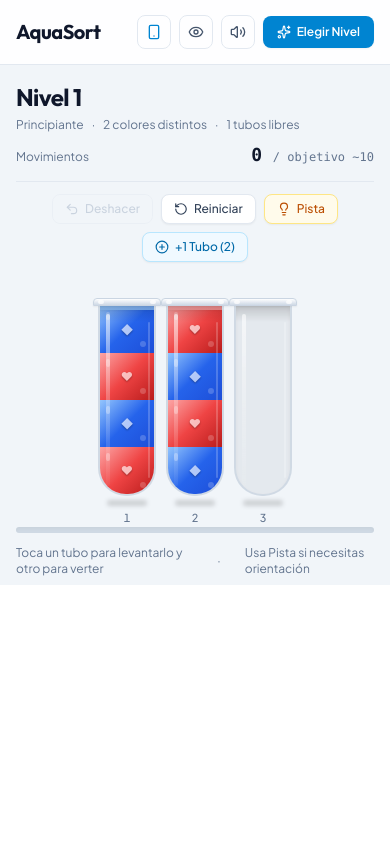
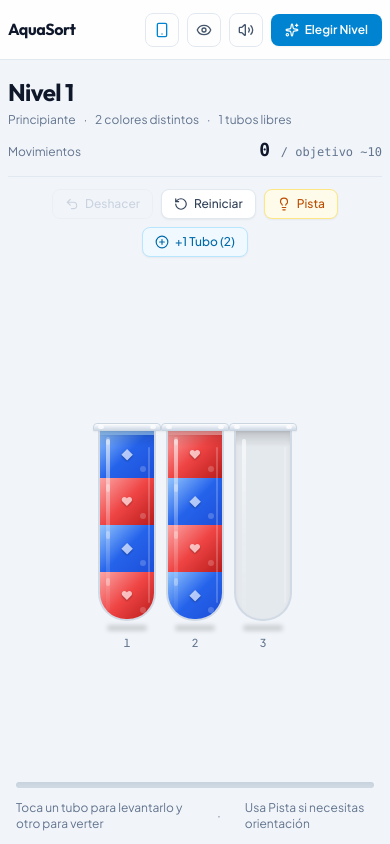
Before and after one commit to shonydev/puzzle, a React (Vite) app: page / in a window 390 px wide. Built offline with nearby package versions, Linux system fonts and the light colour scheme.

Commit message:
Add mobile viewport and no-scroll layout styles

```diff
--- a/src/index.css
+++ b/src/index.css
@@ -2179,3 +2179,110 @@
     }
   }
 }
+
+
+/* App viewport: fit the game to the device without document scrolling. */
+html,
+body,
+#root {
+  width: 100%;
+  height: 100%;
+  min-height: 0;
+  margin: 0;
+}
+
+html,
+body {
+  overflow: hidden;
+  overscroll-behavior: none;
+}
+
+body {
+  min-height: 100vh;
+  min-height: 100dvh;
+  -webkit-text-size-adjust: 100%;
+  -webkit-tap-highlight-color: transparent;
+}
+
+#root {
+  height: 100vh;
+  height: 100dvh;
+  overflow: hidden;
+}
+
+.app-viewport {
+  height: 100vh;
+  height: 100dvh;
+  min-height: 0;
+  overflow: hidden;
+  padding-top: env(safe-area-inset-top);
+  padding-bottom: env(safe-area-inset-bottom);
+}
+
+.app-viewport > header {
+  position: relative;
+  flex: 0 0 auto;
+}
+
+.app-viewport > header > div {
+  height: clamp(3.25rem, 7dvh, 4rem);
+}
+
+.game-main {
+  overflow: hidden;
+}
+
+.game-main > div:first-child {
+  flex: 0 0 auto;
+}
+
+.game-play-area {
+  width: 100%;
+  min-height: 0;
+}
+
+.tube-row {
+  max-width: 100%;
+}
+
+.game-footer {
+  flex: 0 0 auto;
+  padding-bottom: 0.25rem;
+}
+
+@media (max-height: 740px) {
+  .game-main > div:first-child {
+    padding-top: 0.35rem;
+    padding-bottom: 0.15rem;
+  }
+
+  .game-play-area {
+    gap: 0.15rem;
+  }
+
+  .game-footer > div:last-child {
+    display: none;
+  }
+}
+
+@media (max-width: 520px) {
+  .app-viewport > header > div {
+    padding-left: 0.5rem;
+    padding-right: 0.5rem;
+    gap: 0.35rem;
+  }
+
+  .app-viewport > header > div > a {
+    font-size: 1rem;
+  }
+
+  .game-main > div:first-child {
+    padding-left: 0.5rem;
+    padding-right: 0.5rem;
+  }
+
+  .game-play-area {
+    padding-left: 0.15rem;
+    padding-right: 0.15rem;
+  }
+}
```
